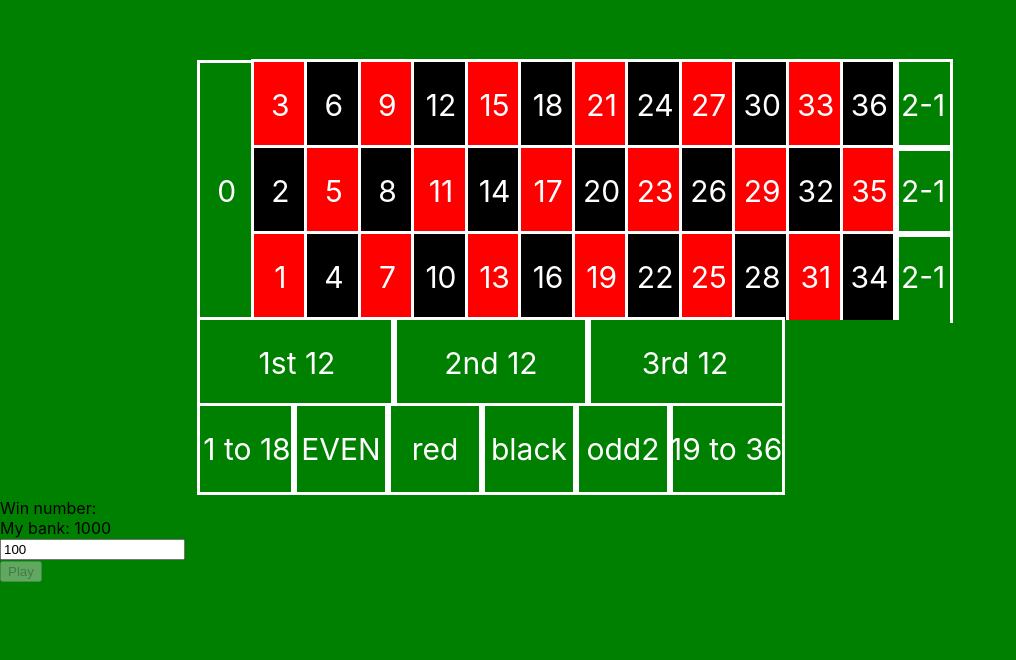
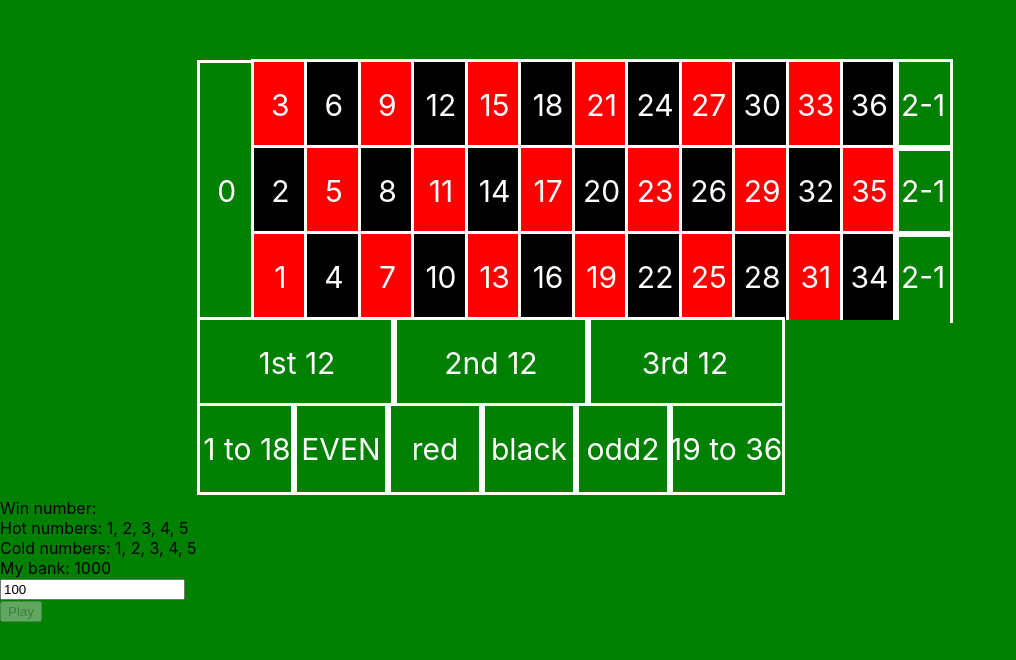
Before and after one commit to IlyaRedkin/roulette-game, a React (Create React App) app: page / in a window 1280 px wide. Shown: the top 660 px of the page, without its empty margins (0-1016 px from the left). Built offline with nearby package versions, Linux system fonts and the light colour scheme.

Commit message:
[RG-5] added hor/cold numbers

```diff
--- a/src/pages/Board/UserBank.tsx
+++ b/src/pages/Board/UserBank.tsx
@@ -1,6 +1,7 @@
-import React, { ChangeEvent, useContext } from 'react'
+import React, { ChangeEvent, useContext, useMemo } from 'react'
 import { BoardContext } from './BoardContext'
 import styled from 'styled-components'
+import { getNumberStats } from './win-numbers-utils'
 
 export default function UserBank (): React.ReactElement {
   const { bet, betAmount, setBetAmount, onCalcBets, bank, winNumberHistory, setBankAccount } = useContext(BoardContext)
@@ -22,10 +23,13 @@ export default function UserBank (): React.ReactElement {
       Play
     </PlayButton>
   )
+  const { hotList, coldList } = useMemo(() => getNumberStats(winNumberHistory), [winNumberHistory])
 
   return (
     <div>
       <div>Win number: {lastWinNumber}</div>
+      <div>Hot numbers: {hotList.slice(0, 5).join(', ')}</div>
+      <div>Cold numbers: {coldList.slice(0, 5).join(', ')}</div>
       <div>My bank: {bank}</div>
       <div>
         <input type="number" onChange={betAmountHandler} defaultValue={betAmount}/>
--- a/src/pages/Board/board-config.ts
+++ b/src/pages/Board/board-config.ts
@@ -1,8 +1,8 @@
 import { IBoardItem } from './_types'
 
 const MAX_INTERNAL_NUMBER = 36
-const commonNumberList = new Array(MAX_INTERNAL_NUMBER).fill(null).map((_, index) => index + 1)
-export const INTERNAL_BOARD_CONFIG: IBoardItem[] = commonNumberList.map((value) => ({
+export const COMMON_NUMBER_LIST = new Array(MAX_INTERNAL_NUMBER).fill(null).map((_, index) => index + 1)
+export const INTERNAL_BOARD_CONFIG: IBoardItem[] = COMMON_NUMBER_LIST.map((value) => ({
   name: String(value),
   label: String(value),
   includes: [value],
@@ -23,19 +23,19 @@ export const COLUMN_BOARD_CONFIG: IBoardItem[] = [
   {
     name: '3-36',
     label: '2-1',
-    includes: getEveryNth(commonNumberList, 3, 0),
+    includes: getEveryNth(COMMON_NUMBER_LIST, 3, 0),
     multiplier: 3
   },
   {
     name: '2-35',
     label: '2-1',
-    includes: getEveryNth(commonNumberList, 3, 1),
+    includes: getEveryNth(COMMON_NUMBER_LIST, 3, 1),
     multiplier: 3
   },
   {
     name: '1-34',
     label: '2-1',
-    includes: getEveryNth(commonNumberList, 3, 2),
+    includes: getEveryNth(COMMON_NUMBER_LIST, 3, 2),
     multiplier: 3
   }
 ]
@@ -43,31 +43,31 @@ export const DOZENS_BOARD_CONFIG: IBoardItem[] = [
   {
     name: '1-12',
     label: '1st 12',
-    includes: commonNumberList.slice(0, 12),
+    includes: COMMON_NUMBER_LIST.slice(0, 12),
     multiplier: 3
   },
   {
     name: '13-24',
     label: '2nd 12',
-    includes: commonNumberList.slice(12, 24),
+    includes: COMMON_NUMBER_LIST.slice(12, 24),
     multiplier: 3
   },
   {
     name: '25-36',
     label: '3rd 12',
-    includes: commonNumberList.slice(24),
+    includes: COMMON_NUMBER_LIST.slice(24),
     multiplier: 3
   }
 ]
-export const EVEN_LIST = commonNumberList.filter((number) => number % 2 === 0)
-export const ODD_LIST = commonNumberList.filter((number) => number % 2 === 1)
+export const EVEN_LIST = COMMON_NUMBER_LIST.filter((number) => number % 2 === 0)
+export const ODD_LIST = COMMON_NUMBER_LIST.filter((number) => number % 2 === 1)
 export const BLACK_LIST = EVEN_LIST
 export const RED_LIST = ODD_LIST
 export const BOTTOM_BOARD_CONFIG: IBoardItem[] = [
   {
     name: '1-18',
     label: '1 to 18',
-    includes: commonNumberList.slice(0, 18),
+    includes: COMMON_NUMBER_LIST.slice(0, 18),
     multiplier: 2
   },
   {
@@ -97,7 +97,7 @@ export const BOTTOM_BOARD_CONFIG: IBoardItem[] = [
   {
     name: '19-36',
     label: '19 to 36',
-    includes: commonNumberList.slice(18),
+    includes: COMMON_NUMBER_LIST.slice(18),
     multiplier: 2
   }
 ]
--- /dev/null
+++ b/src/pages/Board/win-numbers-utils.ts
@@ -0,0 +1,36 @@
+import { COMMON_NUMBER_LIST } from './board-config'
+
+const KEY_VALUE_SEPARATOR = ':'
+const getSplitKey = (value: string): number => Number(value.split(KEY_VALUE_SEPARATOR)[0])
+const getSplitCount = (value: string): number => Number(value.split(KEY_VALUE_SEPARATOR)[1])
+
+const getSortFunc = (order: 'asc' | 'desc') => (a: string, b: string) => {
+  const aCount = getSplitCount(a)
+  const bCount = getSplitCount(b)
+  if (order === 'asc') {
+    return bCount - aCount
+  }
+  return aCount - bCount
+}
+const ascSortFunc = getSortFunc('asc')
+const descSortFunc = getSortFunc('desc')
+
+const defaultMap = COMMON_NUMBER_LIST.reduce((acc: Record<number, number>, item: number) => {
+  acc[item] = 0
+  return acc
+}, {})
+
+export const getNumberStats = (winNumberHistory: number[]): { hotList: number[], coldList: number[] } => {
+  const winNumberHistoryMap = winNumberHistory.reduce((acc: Record<number, number>, i: number) => {
+    acc[i] = acc[i] ? acc[i] + 1 : 1
+    return acc
+  }, { ...defaultMap })
+  const winNumberHistoryString = Object.entries(winNumberHistoryMap)
+    .map(([key, value]) => `${key}${KEY_VALUE_SEPARATOR}${value}`)
+  const hotOrdered = winNumberHistoryString.concat().sort(ascSortFunc).map(getSplitKey)
+  const coldOrdered = winNumberHistoryString.concat().sort(descSortFunc).map(getSplitKey)
+  return {
+    hotList: hotOrdered,
+    coldList: coldOrdered
+  }
+}
```
Also changed, not shown: .eslintrc.json.
